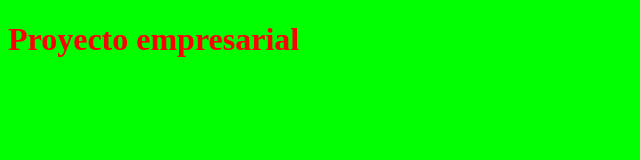
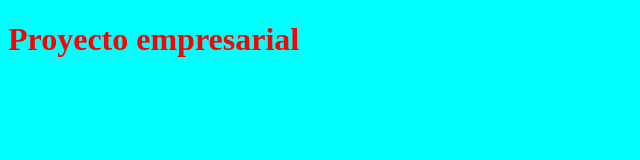
Before and after one commit to rectorretro/CursoGIT-1, a plain HTML site: page index.html in a window 1280 px wide. Shown: the whole page, without its empty margins (0-640 px from the left). Drawn offline with Linux system fonts and the light colour scheme.

Commit message:
Cuarto commit
:q

```diff
--- a/CSS/estilos.css
+++ b/CSS/estilos.css
@@ -1,7 +1,7 @@
 @charset "utf-8";
 /* css Document*/
 body{
-	background-color:#0F0;
+	background-color:#0FF;
 	font-weight:bold;
 	color:#F00;
 }
```
